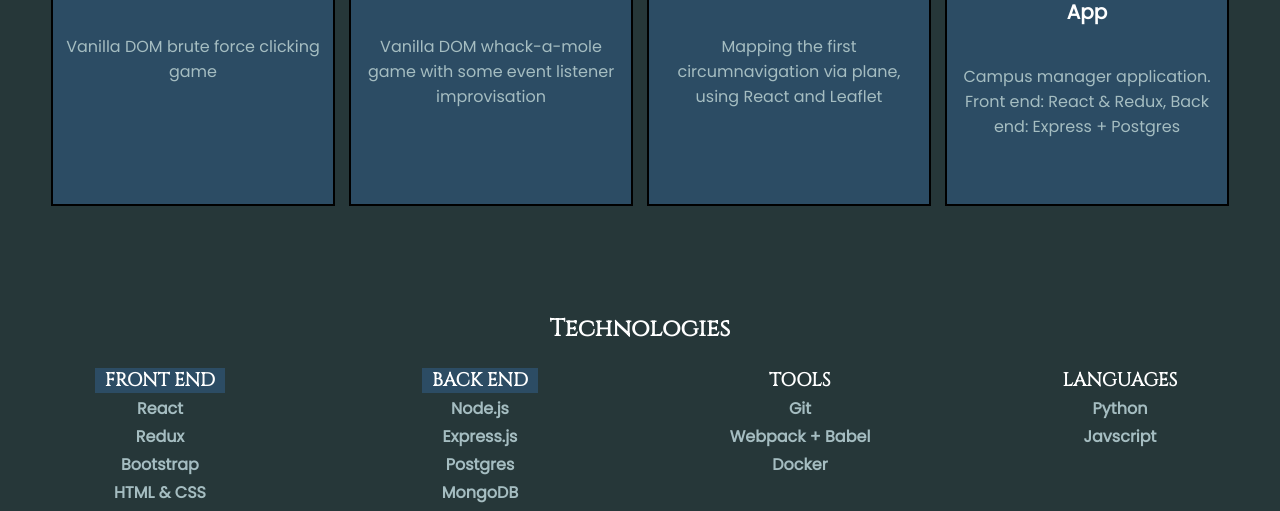
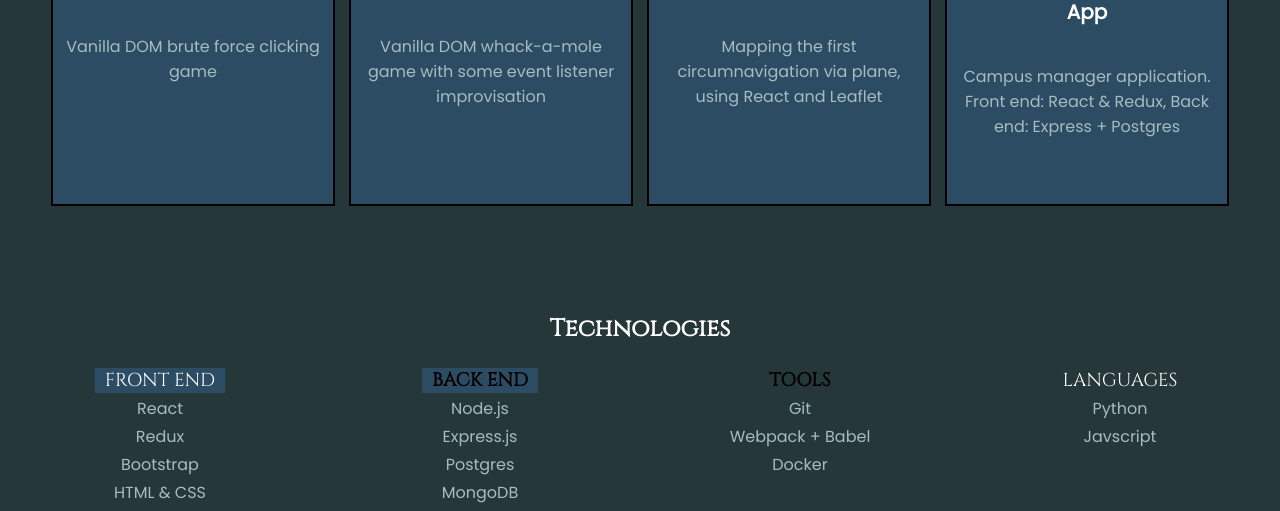
Before and after one commit to blakebequette/blakebequette.github.io, a website: page index.html in a window 1280 px wide. Shown: the part 505-1016 px from the top of the page. Drawn offline with Linux system fonts and the light colour scheme; a web font is replaced by a local one.

Commit message:
tentative font changes

```diff
--- a/index.html
+++ b/index.html
@@ -35,14 +35,14 @@
         <p>HTML & CSS</p>
     </div>
     <div class="flxd c tech">
-        <h3><span class="tech-title"> BACK END </span></h3>
+        <h3><span class="tech-title blk"> BACK END </span></h3>
         <p> Node.js</p>
         <p> Express.js</p>
         <p> Postgres </p>
         <p> MongoDB</p>
     </div>
     <div class="flxd c tech">
-        <h3><span class="">  TOOLS  </span></h2>
+        <h3><span class="blk">  TOOLS  </span></h2>
         <p> Git </p>
         <p> Webpack + Babel</p>
         <p> Docker</p>
--- a/style.css
+++ b/style.css
@@ -143,7 +143,7 @@ ul {
 
 .tech > * {
     margin: 3px auto;
-    font-weight: 900;
+    font-weight: 500;
 }
 
 .tech-title {
@@ -171,3 +171,8 @@ p.contact-info {
     text-align: center;
     position: relative
 }
+
+.blk {
+    color: black;
+    font-weight: 900;
+}
```
